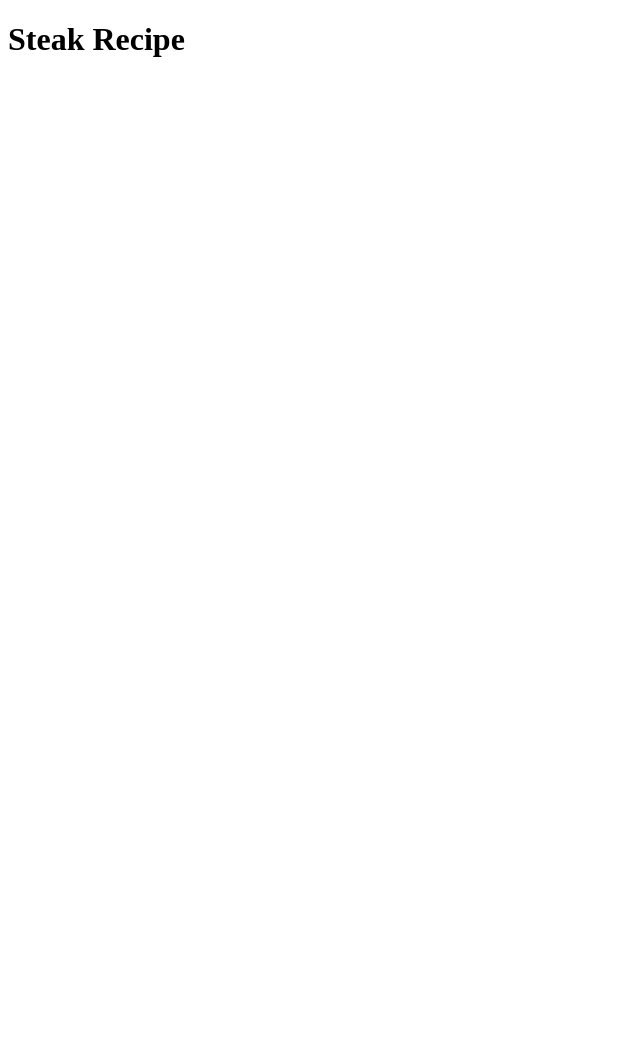
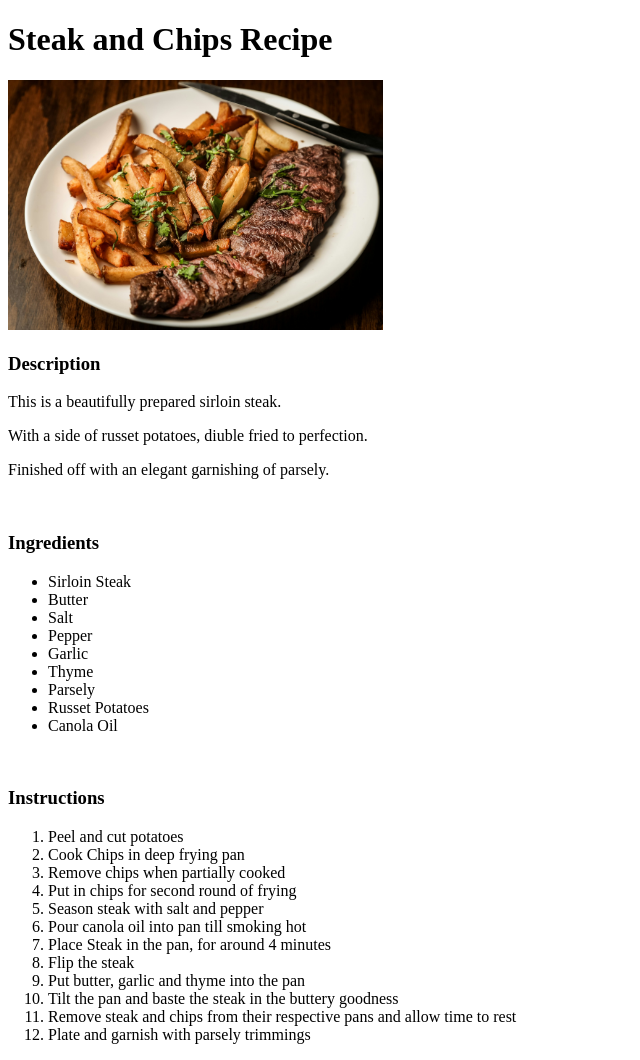
Before and after one commit to KaleemKomal/Odin, a plain HTML site: page odin-recipes/recipes/steak.html in a window 1280 px wide. Shown: the whole page, without its empty margins (0-640 px from the left). Before the commit the page ends 800 px from the top, so only its background shows below. Drawn offline with Linux system fonts and the light colour scheme.

Commit message:
Completed Tasks 3 And 4
Added my own recipes, with instructions, images and ingredients

```diff
--- a/odin-recipes/recipes/steak.html
+++ b/odin-recipes/recipes/steak.html
@@ -3,9 +3,54 @@
 <head>
     <meta charset="UTF-8">
     <meta name="viewport" content="width=device-width, initial-scale=1.0">
-    <title>Steak Recipe</title>
+    <title>Steak and Chips Recipe</title>
 </head>
 <body>
-    <h1>Steak Recipe</h1>
+    <h1>Steak and Chips Recipe</h1>
+
+    <img src="./recipe-images/steak.jpeg" alt="Image of steak meal" height="250">
+
+    <br>
+
+    <h3>Description</h3>
+        <p>This is a beautifully prepared sirloin steak.</p>
+        <p>With a side of russet potatoes, diuble fried to perfection.</p>
+        <p>Finished off with an elegant garnishing of parsely.</p>
+
+    <br>
+
+    <h3>Ingredients</h3>
+
+    <ul>
+        <li>Sirloin Steak</li>
+        <li>Butter</li>
+        <li>Salt</li>
+        <li>Pepper</li>
+        <li>Garlic</li>
+        <li>Thyme</li>
+        <li>Parsely</li>
+        <li>Russet Potatoes</li>
+        <li>Canola Oil</li>
+    </ul>
+
+    <br>
+
+    <h3>Instructions</h3>
+
+    <ol>
+        <li>Peel and cut potatoes</li>
+        <li>Cook Chips in deep frying pan</li>
+        <li>Remove chips when partially cooked</li>
+        <li>Put in chips for second round of frying</li>
+        <li>Season steak with salt and pepper</li>
+        <li>Pour canola oil into pan till smoking hot</li>
+        <li>Place Steak in the pan, for around 4 minutes</li>
+        <li>Flip the steak</li>
+        <li>Put butter, garlic and thyme into the pan</li>
+        <li>Tilt the pan and baste the steak in the buttery goodness</li>
+        <li>Remove steak and chips from their respective pans and allow time to rest</li>
+        <li>Plate and garnish with parsely trimmings</li>
+    </ol>
+
 </body>
 </html>
```
Also changed, not shown: odin-recipes/index.html (+5 -1 lines), odin-recipes/recipes/chicken-burger.html (added, +48 -0 lines), odin-recipes/recipes/crookie.html (added, +39 -0 lines), odin-recipes/recipes/recipe-images/burger.jpeg (added), odin-recipes/recipes/recipe-images/crookie.jpeg (added), odin-recipes/recipes/recipe-images/steak.jpeg (added).
